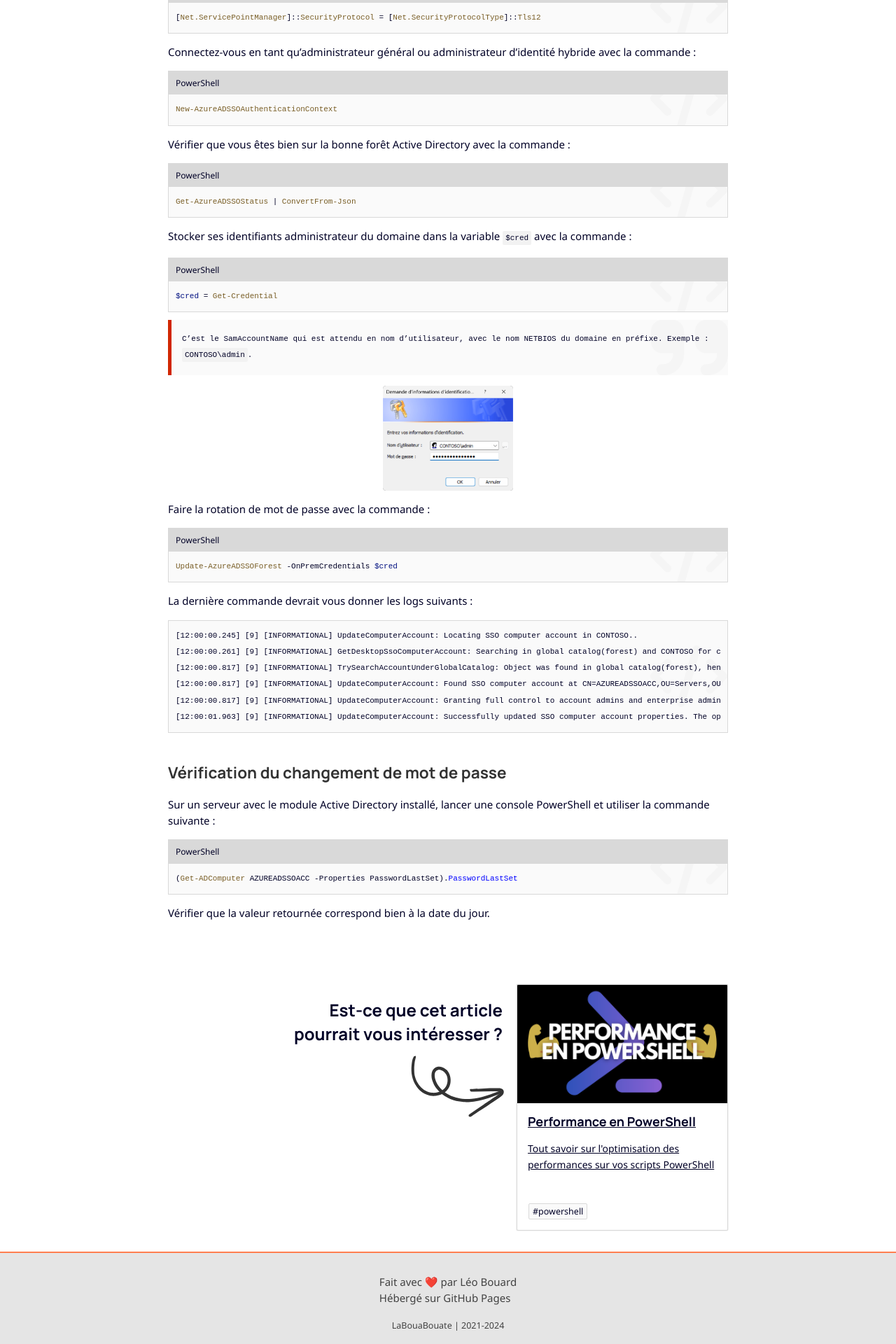
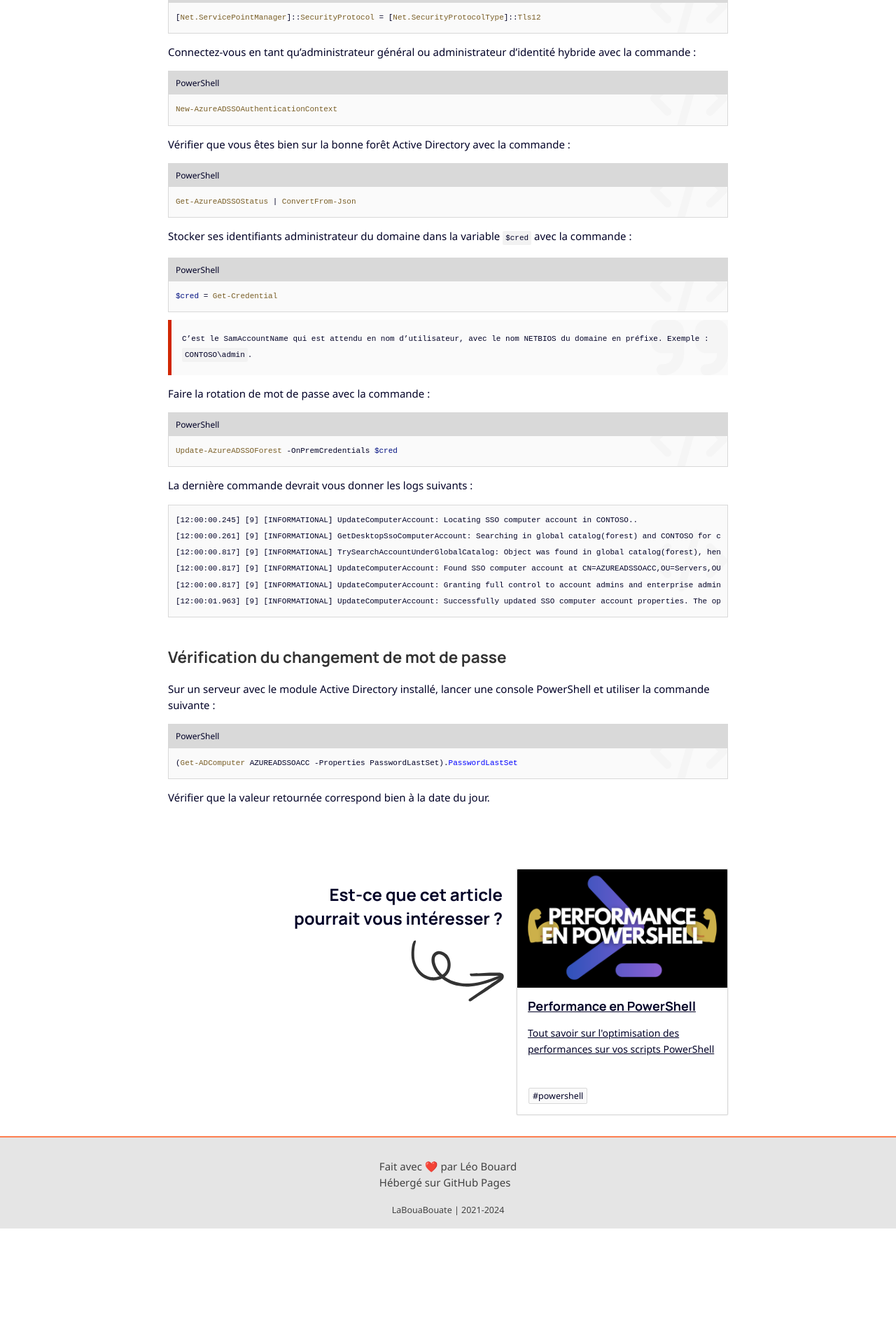
Before and after one commit to leobouard/leobouard.github.io, a Jekyll site: the page built from _posts/2024-07-11-azureadssoacc.md, in a window 1280 px wide. Shown: the part 1866-3786 px from the top of the page at 70% size. Built offline with Jekyll 4.4.1, drawn with Linux system fonts in a browser that asks for light colours; nearby versions of some CDN libraries; some web fonts are replaced; after the commit the page ends 3621 px from its top, so only the background shows below that.

Commit message:
Suppression de l'image

````diff
--- a/_posts/2024-07-11-azureadssoacc.md
+++ b/_posts/2024-07-11-azureadssoacc.md
@@ -80,8 +80,6 @@ $cred = Get-Credential
 
 > C’est le SamAccountName qui est attendu en nom d’utilisateur, avec le nom NETBIOS du domaine en préfixe. Exemple : `CONTOSO\admin`.
 
-<img src="/assets/images/credentials-azureadssoacc.png" alt="Exemple de fenêtre d'authentification en PowerShell 5" height="150px">
-
 Faire la rotation de mot de passe avec la commande :
 
 ```powershell
````
Also changed, not shown: assets/images/credentials-azureadssoacc.png (deleted).
